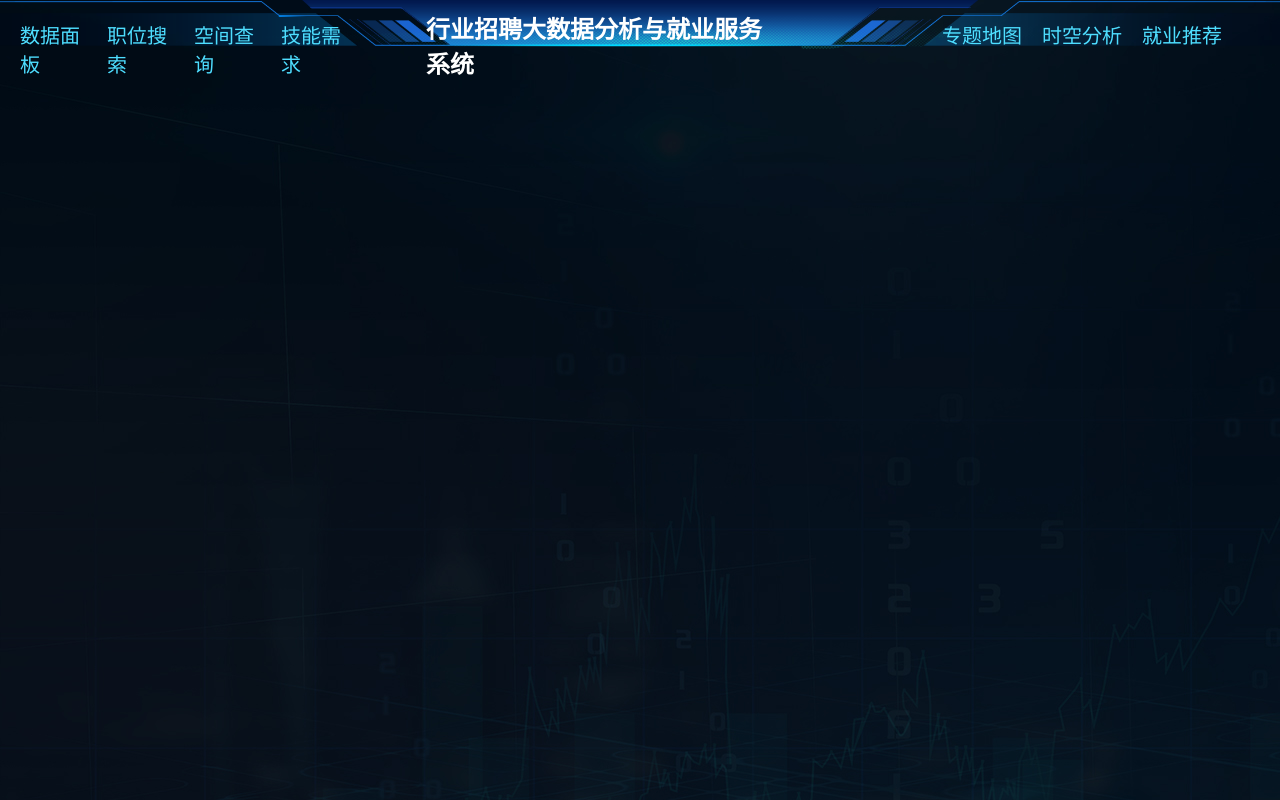
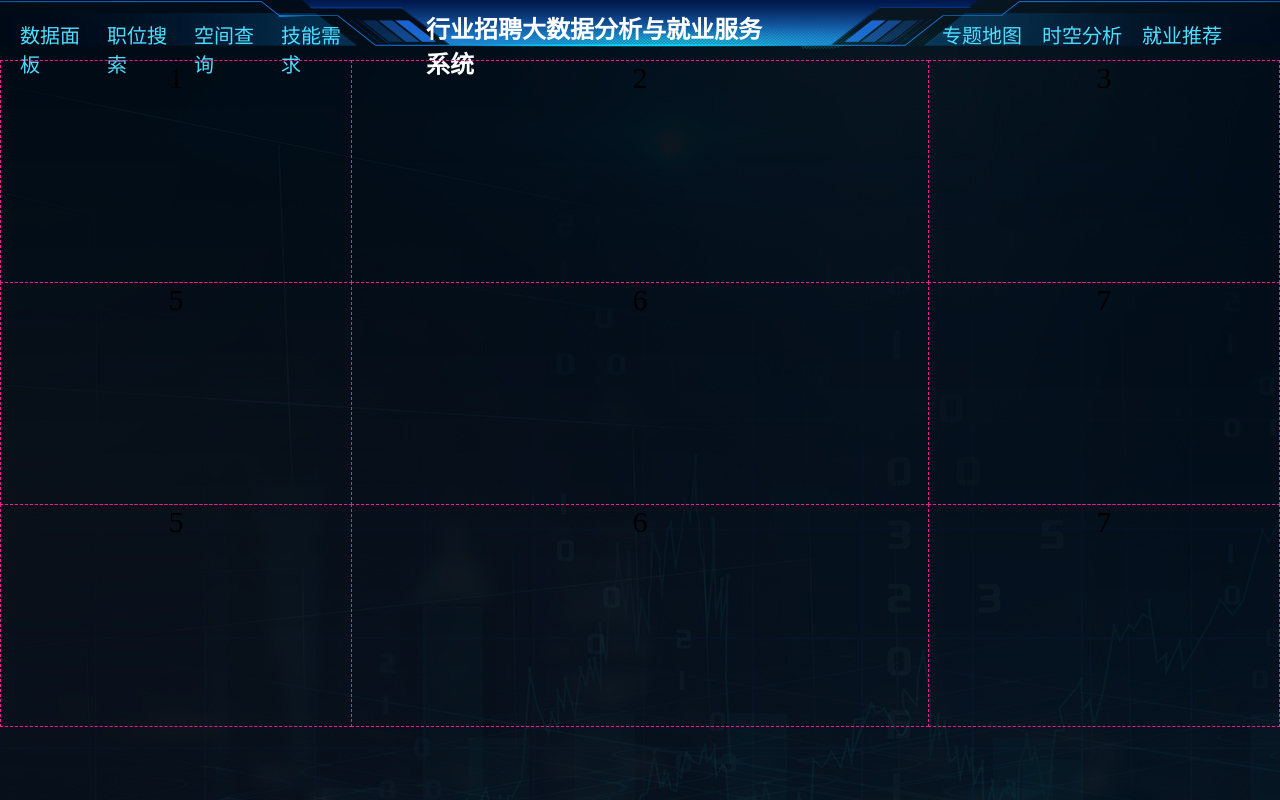
Before and after one commit to Mr-fangao/RecruitmentEmployment, a Vue app: page /jobsearch in a window 1280 px wide. Built offline with nearby package versions, Linux system fonts and the light colour scheme.

Commit message:
jobsearch

```diff
--- a/src/components/Header.vue
+++ b/src/components/Header.vue
@@ -35,7 +35,7 @@ export default {
       this.$router.push({ path: "/data" });
     },
     gojob() {
-      this.$router.push({ path: "/job" });
+      this.$router.push({ path: "/jobsearch" });
     },
     gospatial() {
       this.$router.push({ path: "/spatial" });
--- a/src/router/index.js
+++ b/src/router/index.js
@@ -27,11 +27,11 @@ const routes = [
       import(/* webpackChunkName: "about" */ "../views/About.vue"),
   },
 
-  // {
-  //   path: "/login",
-  //   name: "login",
-  //   component: login,
-  // },
+  {
+    path: "/jobsearch",
+    name: "jobsearch",
+     component: () => import("@/views/jobsearch"),
+  },
 ];
 
 const router = createRouter({
--- /dev/null
+++ b/src/views/jobsearch.vue
@@ -0,0 +1,97 @@
+<template>
+<div class="grid-container">
+  <div class="item1">1</div>
+  <div class="item2">2</div>
+  <div class="item3">3</div>
+
+  <div class="item5">5</div>
+  <div class="item6">6</div>
+  <div class="item7">7</div>
+
+	<div class="item10">5</div>
+  <div class="item11">6</div>
+  <div class="item12">7</div>
+
+
+</div>
+</template>
+
+<script>
+export default {
+  name: "data",
+  data() {
+    return {
+      current: 1, //切换标识
+      nav: [
+        //导航栏数据
+        "首页",
+        "新闻中心",
+        "要闻资讯",
+        "联系我们",
+      ],
+    };
+  },
+  methods: {
+    // 导航栏切换
+    go(index) {
+      this.current = index; //激活样式
+      if (index == "0") {
+        this.$router.push({ path: "/data" });
+      } else if (index == "1") {
+        this.$router.push({ path: "/job" });
+      }
+    },
+  },
+};
+</script>
+
+<style lang="less" scoped>
+// .lg_main {
+//   display: grid;
+//   grid-template-columns: 100px auto 100px;
+//   grid-template-rows: 33% 33% 33%;
+//   grid-template-areas:
+//     "pt1 · pt4 "
+//     "pt2 · pt5 "
+//     "pt3 · pt6 ";
+
+//   // .panel_title {
+//   //   > span {
+//   //     color: #fbf816;
+//   //     margin-left: 10px;
+//   //   }
+
+//   //   &::before {
+//   //     content: "";
+//   //     width: 30px;
+//   //     height: 31px;
+//   //     position: relative;
+//   //     top: 8px;
+//   //     margin: 0;
+//   //     display: inline-block;
+//   //     // background: url('~public/images/djgk/icon1.png') center center no-repeat;
+//   //   }
+//   // }
+
+//   .panel {
+//     outline: 1px dashed #ff1493;
+//   }
+
+.grid-container {
+  display: grid;
+  grid-template-columns: 350px auto 350px;
+  grid-template-rows: 221px 221px 221px ;
+  // grid-template-rows: 33% 33% 33%;
+  grid-gap: 1px;
+  background-color:transparent;
+  padding: 1px;
+}
+
+.grid-container > div {
+  background-color: transparent;
+  text-align: center;
+  // padding: 20px 0;
+  font-size: 30px;
+  outline: 1px dashed #ff1493;
+}
+</style>
```
